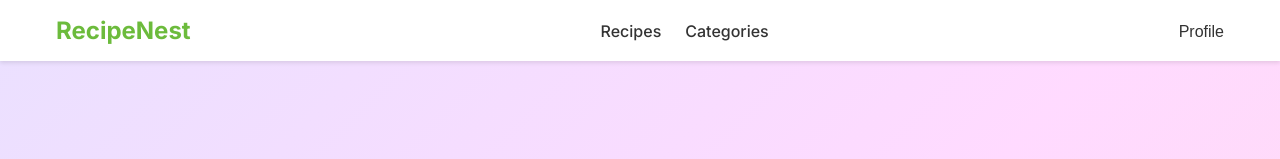
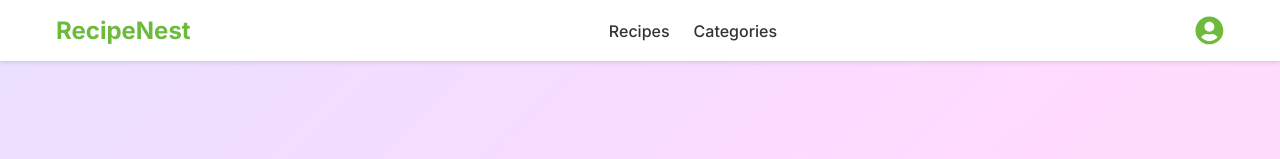
Before and after one commit to noiorhyun/yuexuan-recipe, a Next.js app: page / in a window 1280 px wide. Shown: the top 159 px of the page. Built offline with nearby package versions, Linux system fonts and the light colour scheme.

Commit message:
profile icon

```diff
--- a/app/components/Navigation.js
+++ b/app/components/Navigation.js
@@ -3,6 +3,7 @@
 import { useRouter } from 'next/navigation';
 import Link from 'next/link';
 import { useState, useRef, useEffect } from 'react';
+import { FaUserCircle } from 'react-icons/fa';
 import styles from './Navigation.module.css';
 
 export default function Navigation() {
@@ -61,8 +62,9 @@ export default function Navigation() {
           <button
             className={styles.profileButton}
             onClick={() => setIsProfileOpen(!isProfileOpen)}
+            aria-label="Profile menu"
           >
-            Profile
+            <FaUserCircle className={styles.profileIcon} />
           </button>
           {isProfileOpen && (
             <div className={styles.dropdown}>
--- a/app/components/Navigation.module.css
+++ b/app/components/Navigation.module.css
@@ -81,27 +81,35 @@
   border: none;
   color: #333;
   padding: 0;
-  font-weight: 500;
   cursor: pointer;
   transition: color 0.2s ease;
-  font-size: 1rem;
+  display: flex;
+  align-items: center;
+  justify-content: center;
 }
 
-.profileButton:hover {
+.profileIcon {
+  font-size: 1.8rem;
   color: #6cbb3c;
-  background: none;
+  transition: all 0.2s ease;
 }
 
-.dropdownMenu {
+.profileButton:hover .profileIcon {
+  color: #5aa32c;
+  transform: scale(1.05);
+}
+
+.dropdown {
   position: absolute;
   top: 100%;
   right: 0;
   margin-top: 0.5rem;
   background-color: white;
-  border-radius: 4px;
-  box-shadow: 0 2px 8px rgba(0, 0, 0, 0.1);
+  border-radius: 8px;
+  box-shadow: 0 4px 12px rgba(0, 0, 0, 0.1);
   min-width: 200px;
   z-index: 1000;
+  overflow: hidden;
 }
 
 .dropdownItem {
```
